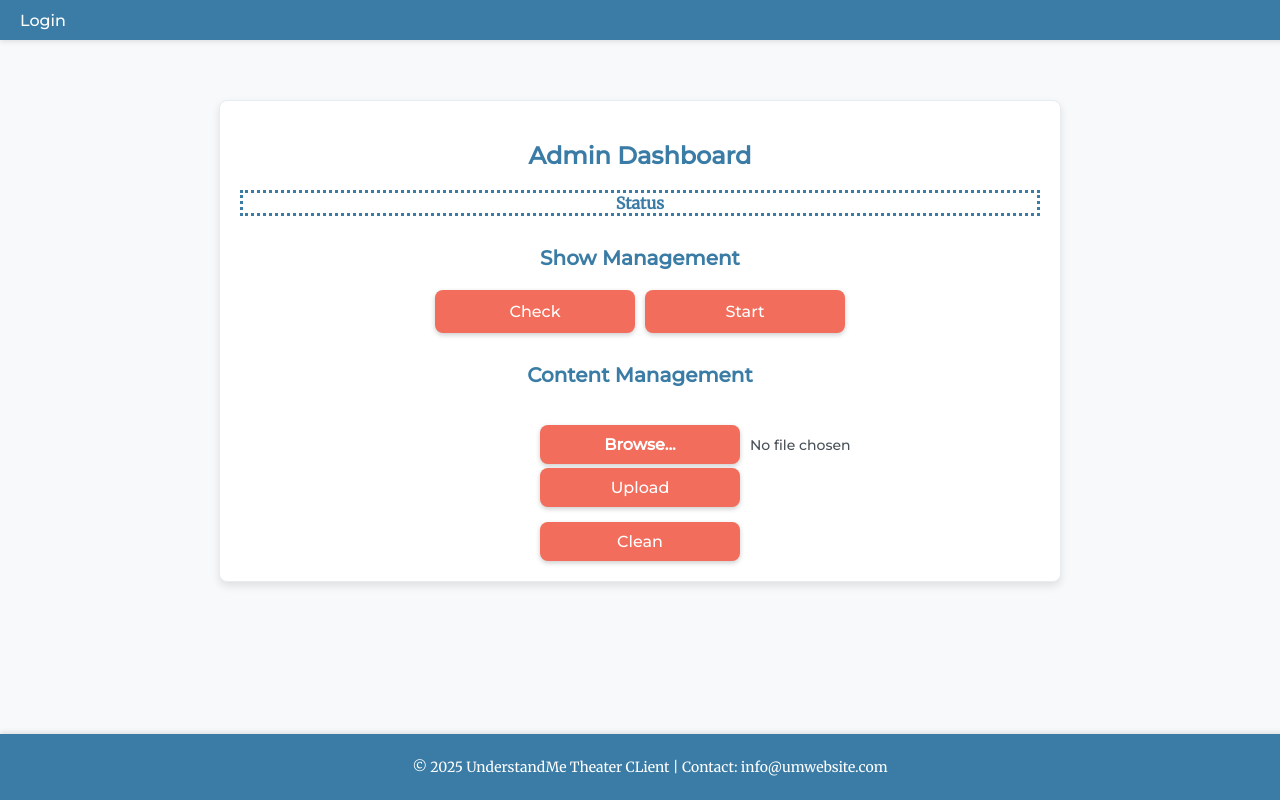
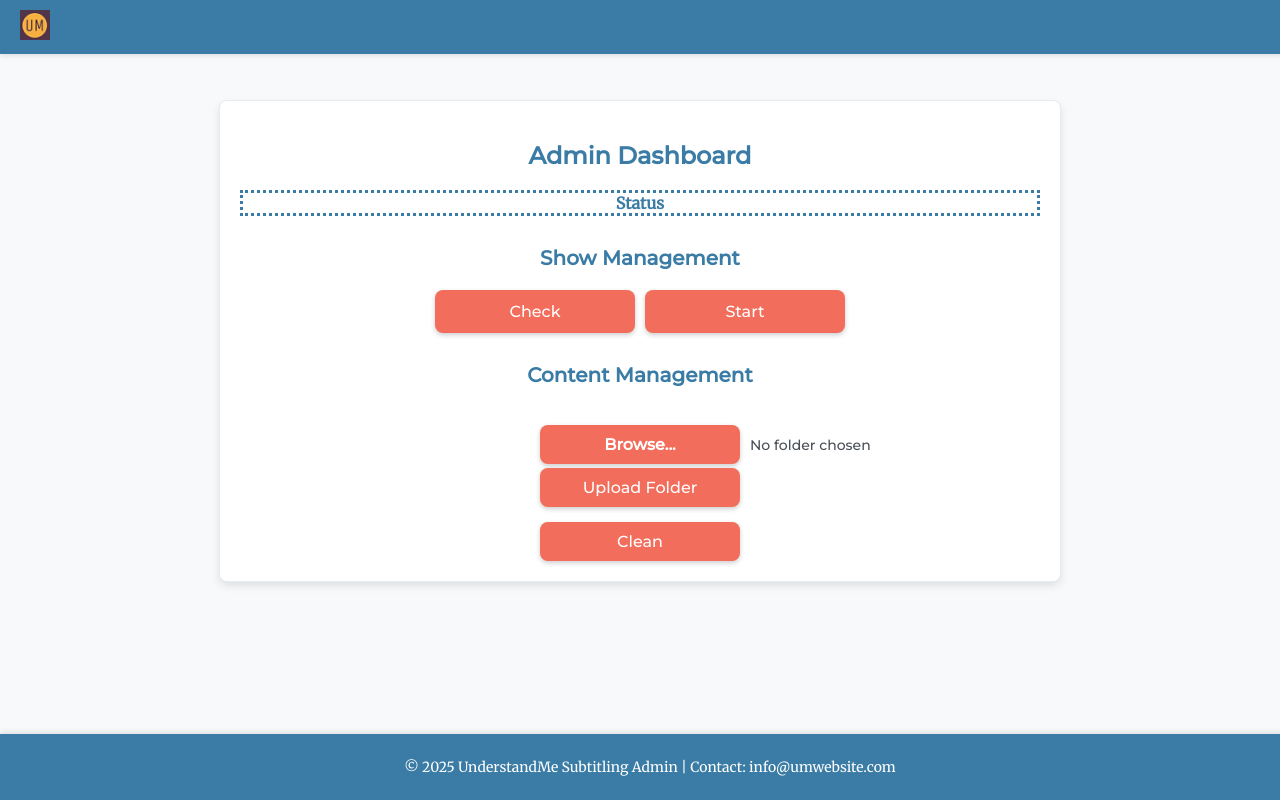
Before and after one commit to ekarpovs/th-client, a FastAPI app: page /adm/dashboard in a window 1280 px wide. Run offline with FastAPI, Linux system fonts and the light colour scheme.

Commit message:
upload folder

```diff
--- a/static_admin/style.css
+++ b/static_admin/style.css
@@ -18,20 +18,28 @@ nav {
     top: 0;
     z-index: 1;
     box-shadow: 0 2px 5px rgba(0, 0, 0, 0.1);
+    display: flex;
+    align-items: center; /* Align items vertically */
+    justify-content: space-between; /* Space between logo and links */
 }
 
 nav a {
-    color: #FFFFFF;
+    color: white;
+    text-decoration: none;
+    padding-right: 20px;
     margin-right: 20px;
-    text-decoration: none;
-    font-family: 'Montserrat', sans-serif;
-    font-weight: 500;
-    transition: color 0.3s ease;
 }
 
 nav a:hover {
     color: #F8F9FA;
     text-decoration: underline;
+}
+
+
+nav .logo {
+    height: 30px; /* Adjust height for proper logo size */
+    width: auto; /* Maintain aspect ratio */
+    margin-right: 10px; /* Add spacing between logo and other elements */
 }
 
 .container {
@@ -159,7 +167,7 @@ input[type="file"] {
     display: none; /* Hide the file input */
 }
 
-.custom-file-upload label,
+.custom-folder-upload label,
 .content-management button {
     display: inline-block;
     width: 200px; /* Consistent width for alignment */
@@ -178,7 +186,7 @@ input[type="file"] {
 }
 
 /* Add hover effect to both label and button */
-.custom-file-upload label:hover,
+.custom-folder-upload label:hover,
 .content-management button:hover {
     background-color: #DD5745;
     transform: translateY(-2px); /* Hover lift effect */
@@ -187,7 +195,7 @@ input[type="file"] {
 
 
 /* Style the file upload container */
-.custom-file-upload {
+.custom-folder-upload {
     display: flex; /* Use flexbox for horizontal alignment */
     align-items: center; /* Align items vertically to the center */
     gap: 10px; /* Add spacing between the button and the file name */
--- a/templates/base.html
+++ b/templates/base.html
@@ -2,24 +2,29 @@
 <html lang="en">
 <head>
     <meta charset="UTF-8">
-    <title>UMC</title>
+    <title>UM</title>
     <link rel="stylesheet" href="/static_admin/style.css">
     <meta name="viewport" content="width=device-width, initial-scale=1">
-</head>
+    <meta http-equiv="Cache-Control" content="no-cache, no-store, must-revalidate">
+    <meta http-equiv="Pragma" content="no-cache">
+    <meta http-equiv="Expires" content="0"></head>
 <body>
     <nav>
-        <!-- <a href="/">Home</a> -->
+        <a href="/adm">
+            <img src="/static_admin/images/logo80.png" alt="UM" class="logo">
+        </a>
         {% if request.cookies.get('access_token') %}
             <a href="/adm/auth/logout">Logout</a>
         {% else %}
-            <a href="/adm/login">Login</a>
+            <!-- <a href="/adm/login">Login</a> -->
+             <span></span>
         {% endif %}
     </nav>
     <div class="container">
         {% block content %}{% endblock %}
     </div>
     <div class="footer">
-        <p>&copy; 2025 UnderstandMe Theater CLient | Contact: info@umwebsite.com</p>
+        <p>&copy; 2025 UnderstandMe Subtitling Admin | Contact: info@umwebsite.com</p>
     </div>
 </body>
 </html>
--- a/templates/dashboard.html
+++ b/templates/dashboard.html
@@ -17,15 +17,14 @@
 <!-- Content Management Section -->
 <h4 class="content-title">Content Management</h4>
 <div class="content-management">
-    <form action="/adm/upload" method="post" enctype="multipart/form-data" onsubmit="return handleUpload(event);">
-        <!-- <label for="file">Select a txt file to upload:</label><br> -->
-        <!-- <input type="file" id="file" name="file" accept=".txt" required><br><br> -->
-        <div class="custom-file-upload">
-            <label for="file">Browse...</label>
-            <input type="file" id="file" name="file" accept=".txt">
-            <p id="fileName" class="file-name">No file chosen</p>
+    <form action="/adm/upload" method="post" enctype="multipart/form-data" onsubmit="return handleFolderUpload(event);">
+        <!-- Folder upload configuration -->
+        <div class="custom-folder-upload">
+            <label for="folder">Browse...</label>
+            <input type="file" id="folder" name="files" webkitdirectory multiple>
+            <p id="folderName" class="file-name">No folder chosen</p>
         </div>
-        <button type="submit">Upload</button>
+        <button type="submit">Upload Folder</button>
     </form>
     <button class="actionButton" data-endpoint="/adm/cleancont" data-result-key="message">Clean</button>
 </div>
@@ -91,38 +90,56 @@
         }
     });
 
-    // Add an event listener to update the displayed file name when a file is chosen
-    document.getElementById('file').addEventListener('change', function() {
-        const fileName = this.files[0] ? this.files[0].name : "No file chosen";
-        document.getElementById('fileName').innerText = fileName;
-        document.getElementById('resultString').innerText = 'Staus';
-    });
+    // // Add an event listener to update the displayed file name when a file is chosen
+    // document.getElementById('file').addEventListener('change', function() {
+    //     const fileName = this.files[0] ? this.files[0].name : "No file chosen";
+    //     document.getElementById('fileName').innerText = fileName;
+    //     document.getElementById('resultString').innerText = 'Staus';
+    // });
 
-    // Function to handle upload form submission
-    async function handleUpload(event) {
+// Function to handle folder upload form submission
+async function handleFolderUpload(event) {
     event.preventDefault(); // Prevent default form submission
-        const fileInput = document.getElementById('file');
+    const folderInput = document.getElementById("folder");
     const formData = new FormData();
-        formData.append('file', fileInput.files[0]);
+
+    // Append each file to the FormData object
+    if (folderInput.files.length > 0) {
+        for (const file of folderInput.files) {
+            formData.append("files", file); // 'files' must match the backend parameter name
+        }
+    } else {
+        document.getElementById("resultString").innerText = "Error: No folder selected.";
+        return false;
+    }
 
     try {
-            const response = await fetch('/adm/upload', {
-                method: 'POST',
+        const response = await fetch("/adm/upload", {
+            method: "POST",
             body: formData,
         });
 
         if (response.ok) {
-                // Try to parse JSON, but fall back to plain text if it's not JSON
-                const data = await response.json().catch(() => response.text());
-                document.getElementById('resultString').innerText = data.message;
-                document.getElementById('fileName').innerText = 'No file chosen';
+            const data = await response.json();
+            document.getElementById("resultString").innerText = data.message;
+            document.getElementById("folderName").innerText = "No folder chosen";
         } else {
-                document.getElementById('resultString').innerText = 'Error: ' + response.statusText;
+            document.getElementById("resultString").innerText = "Error: " + response.statusText;
         }
     } catch (error) {
-            document.getElementById('resultString').innerText = 'Error: ' + error.message;
+        document.getElementById("resultString").innerText = "Error: " + error.message;
     }
+
     return false;
 }
+
+// Add event listener to display selected folder contents
+document.getElementById("folder").addEventListener("change", function () {
+    const folderContents = Array.from(this.files)
+        .map((file) => file.name)
+        .join(", ");
+    document.getElementById("folderName").innerText = folderContents || "No folder chosen";
+    document.getElementById("resultString").innerText = "Status";
+});
 </script>
 {% endblock %}
```
Also changed, not shown: src/admin/endpoints/dashboard.py (+100 -31 lines), src/admin/endpoints/pages.py (+4 -4 lines), templates/index.html (+12 -2 lines), static_admin/images/logo.png (added), static_admin/images/logo80.png (added). Lines whose indentation alone changed are shown as unchanged.
